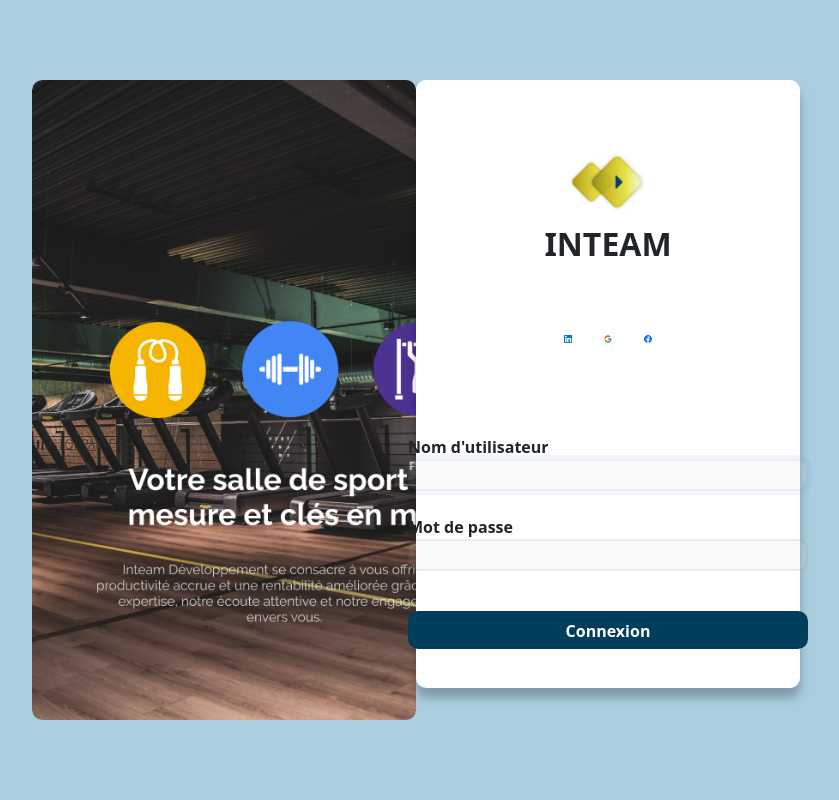
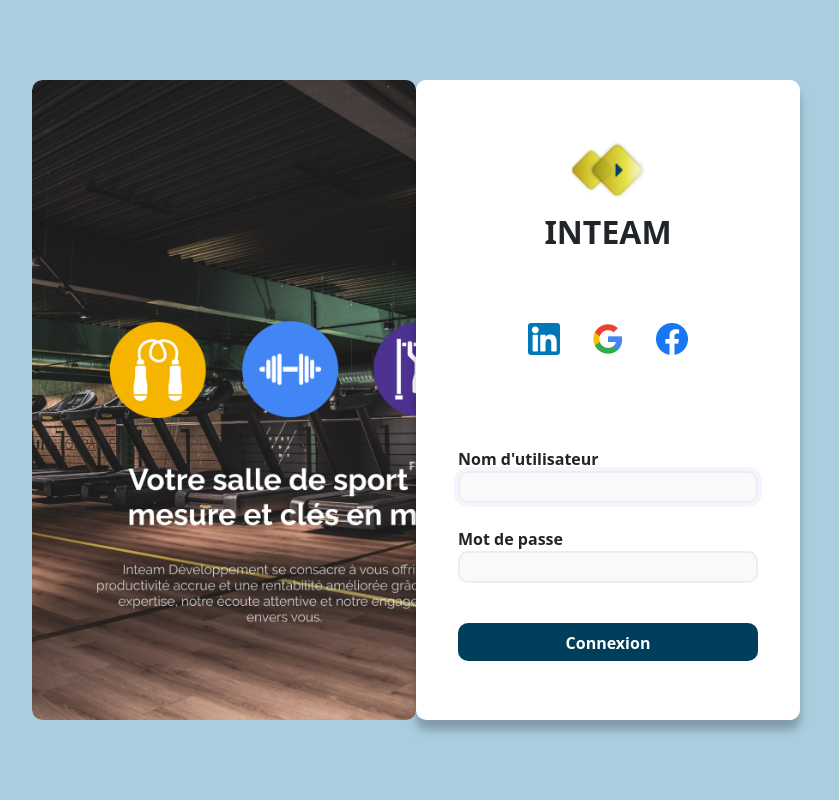
Before and after one commit to etcllr/inteam-webapp, a Symfony app: template templates/security/login.html.twig in a window 1280 px wide. Shown: the whole page, without its empty margins (224-1063 px from the left). Run offline with Twig, Linux system fonts and the light colour scheme; the template is opened without the code that fills it, so the values that code supplies are empty; style sheets or scripts are compiled from the project's sources; some libraries are stand-ins or nearby versions.

Commit message:
added style for ticket form
improved login form style

```diff
--- a/assets/styles/app.scss
+++ b/assets/styles/app.scss
@@ -21,12 +22,12 @@
     }
     .right-panel{
         background-color: white;
-        height: calc(80vh - 32px);
+        height: calc(80vh);
         display: flex;
         flex-direction: column;
         justify-content: center;
         align-items: center;
-        padding-top: 32px;
+        padding: 32px 0px;
         width: 30vw;
         box-shadow: 0px 10px 10px rgba(0, 0, 0, 0.25);
         img.logo{
@@ -44,14 +45,15 @@
             flex-direction: row;
             padding: 64px 0 32px;
             img{
-                width: 40px !important;
-                padding: 0px 16px;
+                width: 32px !important;
+                margin: 0px 16px;
             }
         }
         form{
             margin-top: 60px;
             display: flex;
             flex-direction: column;
+            justify-content: center;
             label{
                 font-weight: 800;
             }
@@ -62,10 +64,11 @@
                 border-radius: 10px;
                 height: 32px;
                 margin-bottom: 24px;
-                width: 400px;
+                width: 300px;
+                color: black;
             }
             button{
-                width: 400px;
+                width: 300px;
                 background: #003E5C;
                 color: white;
                 border-radius: 10px;
--- a/src/Controller/HomeController.php
+++ b/src/Controller/HomeController.php
@@ -94,6 +94,7 @@
         $ticket = new Ticket();
         $ticket->setCustomer($this->getUser());
         $ticket->setMachine($this->em->getRepository(Machine::class)->find($idMachine));
+        $machineCode = $this->em->getRepository(Machine::class)->find($idMachine)->getCode();
         $ticket->setDate(new \DateTime());
         $ticket->setState('À faire');
         $form = $this->createForm(TicketType::class, $ticket);
@@ -108,7 +109,8 @@
         }
 
         return $this->render('create-ticket.html.twig', [
-            'form' => $form->createView()
+            'form' => $form->createView(),
+            'machine' => $machineCode
         ]);
     }
 }
```
Also changed, not shown: other parts of assets/styles/app.scss (+44 -1 lines), templates/create-ticket.html.twig (+7 -7 lines).
